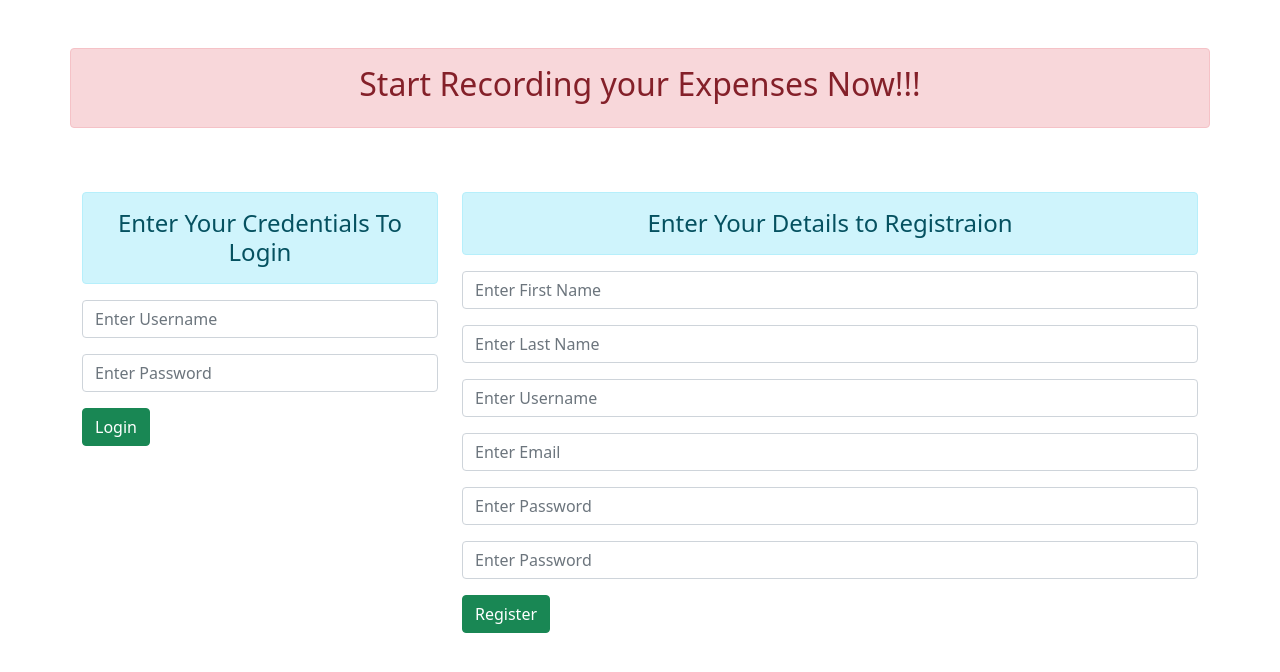
After one commit to Madhav89755/expense, a Django app: page /login/ in a window 1280 px wide. The commit adds this page. Shown: the top 672 px of the page. Run offline with Django 4.2, Linux system fonts and the light colour scheme.

Commit message:
added userwise data

```diff
--- a/expenseApp/forms.py
+++ b/expenseApp/forms.py
@@ -4,7 +4,7 @@ from .models import transaction
 class transactionForm(forms.ModelForm):
     class Meta:
         model = transaction
-        fields = "__all__"
+        fields = ['paid_for','amount','transaction_type','category']
         widgets={
             'paid_for':forms.TextInput(attrs={'class':'form-control'}),
             'amount':forms.NumberInput(attrs={'class':'form-control'}),
--- a/expenseApp/models.py
+++ b/expenseApp/models.py
@@ -1,5 +1,5 @@
 from django.db import models
-
+from django.contrib.auth.models import User
 # Create your models here.
 
 mychoices=(
@@ -18,6 +18,7 @@ transaction_choice=(
 )
 
 class transaction(models.Model):
+    user = models.ForeignKey(to=User ,on_delete=models.CASCADE)
     paid_for = models.CharField(max_length=40, default='Unknown', null=True)
     amount = models.BigIntegerField(null=False)
     transaction_type = models.CharField(max_length=20, choices=transaction_choice, null=False)
--- a/expenseApp/urls.py
+++ b/expenseApp/urls.py
@@ -2,4 +2,9 @@ from django.urls import path
 from . import views
 urlpatterns = [
     path('', views.home,name="home"),
+    path('register/', views.register,name="register"),
+    path('login/', views.login,name="login"),
+    path('logout/', views.logout_user,name="logout"),
+    path('delete/<int:pk>', views.delete_item,name="delete"),
+
     ]
--- a/expenseApp/views.py
+++ b/expenseApp/views.py
@@ -1,18 +1,79 @@
-from django.shortcuts import render
+from django.shortcuts import render, redirect
 from .models import transaction
 from .forms import transactionForm
+from django.contrib.auth.models import User, auth
+from django.contrib.auth import logout
+from django.contrib.auth.decorators import login_required
 
 # Create your views here.
 
+@login_required(login_url="/login/")
 def home(request):
     context={}
     context['frm']=transactionForm()
-    context['transaction_obj']=transaction.objects.all().order_by('-paid_on')
+    context['transaction_obj']=transaction.objects.filter(user=request.user).order_by('-paid_on')
     if request.method=="POST":
         paid_for = request.POST['paid_for']
         amount = request.POST['amount']
         transaction_type = request.POST['transaction_type']
         category = request.POST['category']
-        newObj=transaction(paid_for=paid_for, amount=amount, transaction_type=transaction_type, category=category)
+        newObj=transaction(user=request.user,paid_for=paid_for, amount=amount, transaction_type=transaction_type, category=category)
         newObj.save()
     return render(request,'home.html',context)
+
+@login_required(login_url="/login/")
+def delete_item(request,pk):
+    member = transaction.objects.get(id=pk).delete()
+    print("Item Number ",pk,)
+    return redirect('/')
+
+def register(request):
+    if request.user.is_authenticated:
+        return redirect('/')
+    else:
+        context={}
+        if request.method=="POST":
+            first_name=request.POST['first_name']
+            last_name=request.POST['last_name']
+            email=request.POST['email']
+            username=request.POST['username']
+            password1=request.POST['password1']
+            password2=request.POST['password2']
+            if User.objects.filter(username=username).exists():
+                context['message']='Username already exists please try another one!!!'
+            else:
+                if User.objects.filter(email=email).exists():
+                    context['message']='Email already exists please try another one!!!'
+                else:
+                    if password1==password2:
+                        uss = User.objects.create_user(username=username, first_name=first_name, last_name=last_name, email=email, password=password1)
+                        uss.email = request.POST.get('username')
+                        uss.save()
+                        context['message']='User Registered Successfully Login to Proceed'
+                    else:
+                        context['message']='Passwords Do not match please Try Again'
+        return render(request,'login.html',context)
+
+
+    pass
+
+def login(request):
+    context={}
+    if request.user.is_authenticated:
+        return redirect('/')
+    else:
+        if request.method=="POST":
+            username=request.POST['username']
+            password=request.POST['password']
+            user = auth.authenticate(username=username, password=password)
+            if user is not None:
+                auth.login(request, user)
+                return redirect('/')
+            else:
+                context['message']='Invalid Username or Password Please Check'
+        return render(request,'login.html',context)
+
+@login_required(login_url="/login/")
+def logout_user(request):
+    logout(request)
+    return render(request,'login.html',{'message':'User Logged Out Successfully'})
--- /dev/null
+++ b/templates/login.html
@@ -0,0 +1,49 @@
+<!DOCTYPE html>
+<html lang="en">
+<head>
+    <meta charset="UTF-8">
+    <meta http-equiv="X-UA-Compatible" content="IE=edge">
+    <meta name="viewport" content="width=device-width, initial-scale=1.0">
+    <title>Login</title>
+    <!-- Latest compiled and minified CSS -->
+    <link href="https://cdn.jsdelivr.net/npm/bootstrap@5.1.3/dist/css/bootstrap.min.css" rel="stylesheet">
+
+    <!-- Latest compiled JavaScript -->
+    <script src="https://cdn.jsdelivr.net/npm/bootstrap@5.1.3/dist/js/bootstrap.bundle.min.js"></script>
+
+</head>
+<body>
+    <div class="container text-center alert alert-danger my-5">
+        <h2>Start Recording your Expenses Now!!!</h2>
+    </div>
+    <div class="container text-center">
+        <h4>{{message}}</h4>
+    </div>
+    <div class="container mt-3">
+        <div class="row">
+            <div class="col-lg-4 col-md-12 col-sm-12 my-3">
+                <h4 class="text-center alert alert-info">Enter Your Credentials To Login</h4>
+                <form method="post" action="{% url 'login' %}">
+                    {% csrf_token %}
+                    <input type="text" name="username" id="username" class="form-control my-3" placeholder="Enter Username">
+                    <input type="password" name="password" id="password" class="form-control my-3" placeholder="Enter Password">
+                    <button class="btn btn-success" type="submit">Login</button>
+                </form>
+            </div>
+            <div class="col-lg-8 col-md-12 col-sm-12 my-3">
+                <h4 class="text-center alert alert-info">Enter Your Details to Registraion</h4>
+                <form method="post" action="{% url 'register' %}">
+                    {% csrf_token %}
+                    <input type="text" name="first_name" id="first_name" class="form-control my-3" placeholder="Enter First Name">
+                    <input type="text" name="last_name" id="last_name" class="form-control my-3" placeholder="Enter Last Name">
+                    <input type="text" name="username" id="username" class="form-control my-3" placeholder="Enter Username">
+                    <input type="text" name="email" id="email" class="form-control my-3" placeholder="Enter Email">
+                    <input type="password" name="password1" id="password1" class="form-control my-3" placeholder="Enter Password">
+                    <input type="password" name="password2" id="password2" class="form-control my-3" placeholder="Enter Password">
+                    <button class="btn btn-success" type="submit">Register</button>
+                </form>
+            </div>
+        </div>
+    </div>
+</body>
+</html>
```
Also changed, not shown: templates/home.html (+24 -4 lines), db.sqlite3, expenseApp/migrations/0001_initial.py.
